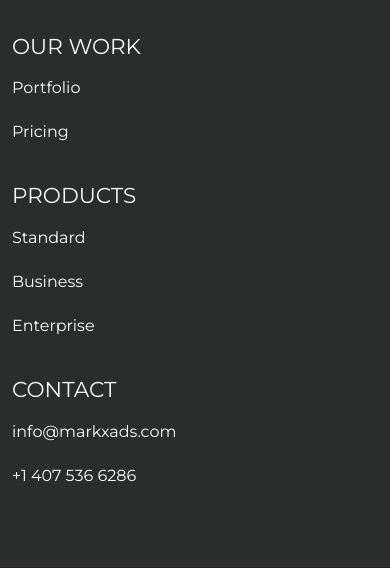
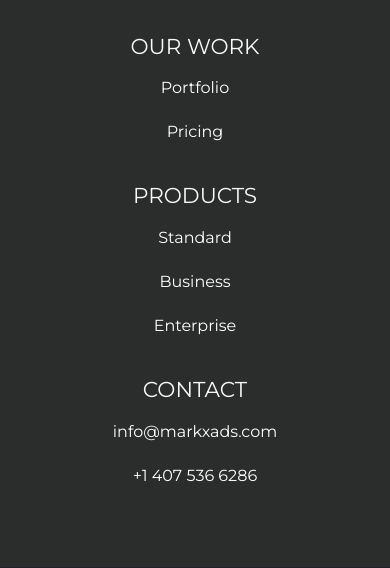
Before and after one commit to Markxads/mark-x-ads, a plain HTML site: page index.html in a window 390 px wide. Shown: the part 4317-4885 px from the top of the page. Drawn offline with nearby package versions, Linux system fonts and the light colour scheme.

Commit message:
Update footer

```diff
--- a/css/custom.css
+++ b/css/custom.css
@@ -196,4 +196,8 @@ h2 {
     .footer {
         padding: 40px 0px;
     }
+
+    .footer .col-md-6 {
+        text-align: center !important;
+    }
 }
```
